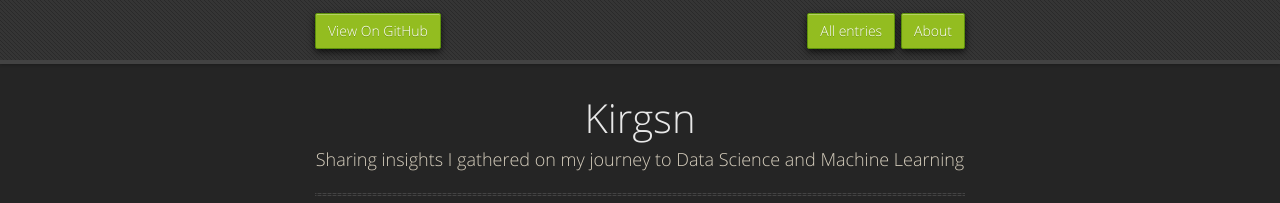
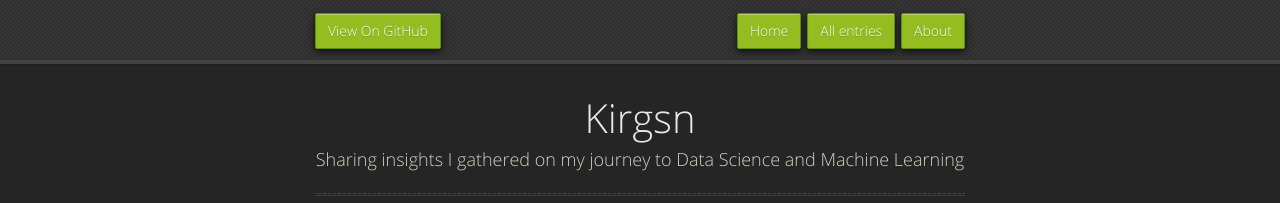
Before and after one commit to wkirgsn/wkirgsn.github.io, a Jekyll site: the page built from index.html, in a window 1280 px wide. Shown: the top 203 px of the page. Built offline with Jekyll 4.4.1, drawn with Linux system fonts in a browser that asks for light colours; nearby versions of some CDN libraries; the list of posts is cut into pages by our own code.

Commit message:
add HOME button in header

```diff
--- a/_layouts/page.html
+++ b/_layouts/page.html
@@ -3,6 +3,8 @@
 ---
 
 <div class="page">
-  <h1 class="page-title">{{ page.title }}</h1>
+  {% if page.title != "Home" %}
+    <h1 class="page-title">{{ page.title }}</h1>
+  {% endif %}
   {{ content }}
 </div>
--- a/index.html
+++ b/index.html
@@ -1,5 +1,5 @@
 ---
-layout: default
+layout: page
 title: Home
 ---
 
```
